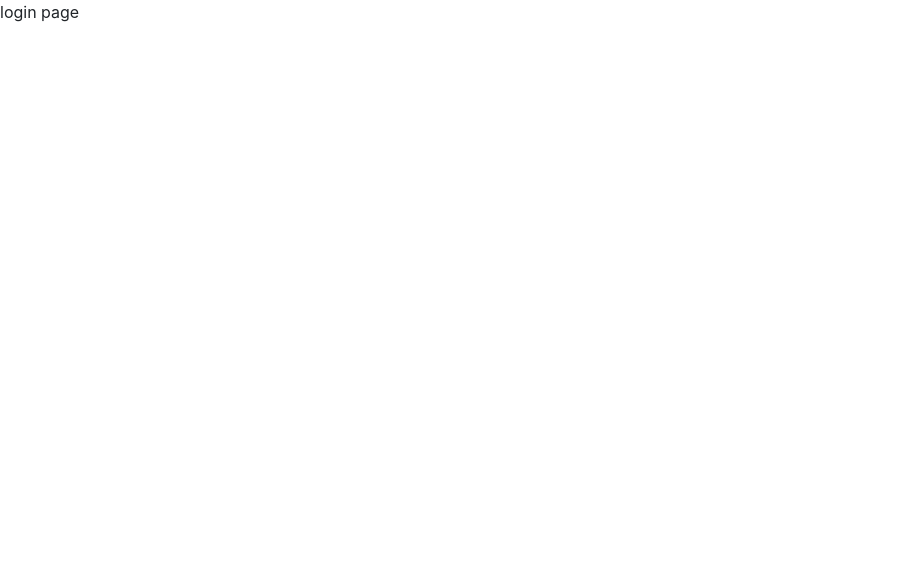
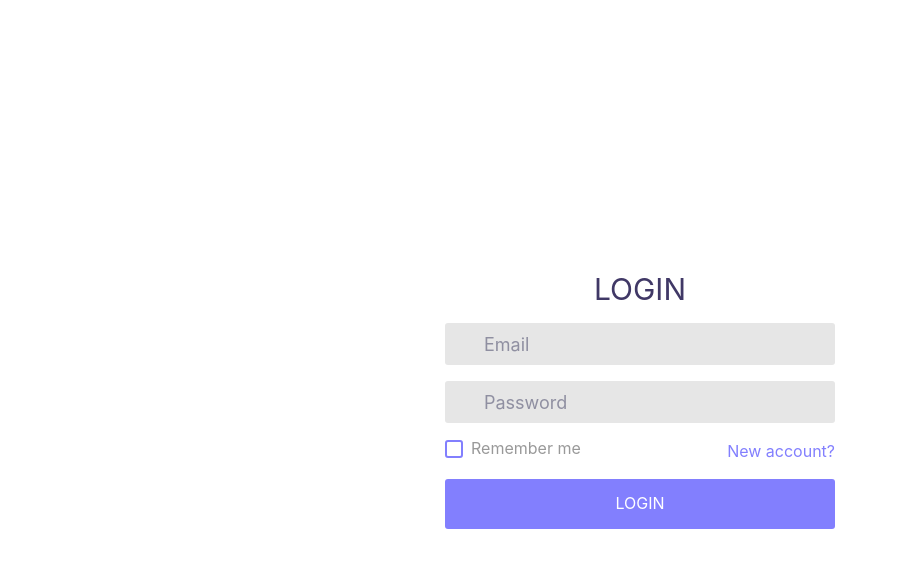
Before and after one commit to eacz/-socket-chat-frontend, a React (Create React App) app: page /auth/login in a window 1280 px wide. Shown: the top 568 px of the page, without its empty margins (0-897 px from the left). Built offline with nearby package versions, Linux system fonts and the light colour scheme.

Commit message:
login and register design

```diff
--- /dev/null
+++ b/src/css/login-register.css
@@ -0,0 +1,403 @@
+
+* {
+	margin: 0px;
+	padding: 0px;
+	box-sizing: border-box;
+}
+
+body, html {
+	height: 100%;
+}
+
+/*---------------------------------------------*/
+a {
+	font-size: 14px;
+	line-height: 1.7;
+	color: #666666;
+	margin: 0px;
+	transition: all 0.4s;
+	-webkit-transition: all 0.4s;
+  -o-transition: all 0.4s;
+  -moz-transition: all 0.4s;
+}
+
+a:focus {
+	outline: none !important;
+}
+
+a:hover {
+	text-decoration: none;
+  color: #403866;
+}
+
+/*---------------------------------------------*/
+h1,h2,h3,h4,h5,h6 {
+	margin: 0px;
+}
+
+p {
+	font-size: 14px;
+	line-height: 1.7;
+	color: #666666;
+	margin: 0px;
+}
+
+ul, li {
+	margin: 0px;
+	list-style-type: none;
+}
+
+
+/*---------------------------------------------*/
+input {
+	outline: none;
+	border: none;
+}
+
+textarea {
+  outline: none;
+  border: none;
+}
+
+textarea:focus, input:focus {
+  border-color: transparent !important;
+}
+
+input::-webkit-input-placeholder { color: #8f8fa1;}
+input:-moz-placeholder { color: #8f8fa1;}
+input::-moz-placeholder { color: #8f8fa1;}
+input:-ms-input-placeholder { color: #8f8fa1;}
+
+textarea::-webkit-input-placeholder { color: #8f8fa1;}
+textarea:-moz-placeholder { color: #8f8fa1;}
+textarea::-moz-placeholder { color: #8f8fa1;}
+textarea:-ms-input-placeholder { color: #8f8fa1;}
+
+label {
+  display: block;
+  margin: 0;
+}
+
+/*---------------------------------------------*/
+button {
+	outline: none !important;
+	border: none;
+	background: transparent;
+}
+
+button:hover {
+	cursor: pointer;
+}
+
+iframe {
+	border: none !important;
+}
+
+
+/*//////////////////////////////////////////////////////////////////
+[ Utility ]*/
+.txt1 {
+  font-size: 16px;
+  color: #827ffe;
+  line-height: 1.4;
+}
+
+
+
+/*//////////////////////////////////////////////////////////////////
+[ login ]*/
+
+.limiter {
+  width: 100%;
+  margin: 0 auto;
+}
+
+.container-login100 {
+  width: 100%;
+  min-height: 100vh;
+  display: -webkit-box;
+  display: -webkit-flex;
+  display: -moz-box;
+  display: -ms-flexbox;
+  display: flex;
+  flex-wrap: wrap;
+  justify-content: center;
+  align-items: center;
+  padding: 15px;
+
+  background-position: center;
+  background-size: cover;
+  background-repeat: no-repeat;;
+}
+
+
+.wrap-login100 {
+  width: 390px;
+  background: #fff;
+  border-radius: 10px;
+  position: relative;
+}
+
+
+/*==================================================================
+[ Form ]*/
+
+.login100-form {
+  width: 100%;
+}
+
+.login100-form-title {
+  font-size: 30px;
+  color: #403866;
+  line-height: 1.2;
+  text-transform: uppercase;
+  text-align: center;
+
+  width: 100%;
+  display: block;
+}
+
+
+
+/*------------------------------------------------------------------
+[ Input ]*/
+
+.wrap-input100 {
+  width: 100%;
+  position: relative;
+  background-color: #e6e6e6;
+  border: 1px solid transparent;
+  border-radius: 3px;
+}
+
+
+/*---------------------------------------------*/
+.input100 {
+  color: #403866;
+  line-height: 1.2;
+  font-size: 18px;
+
+  display: block;
+  width: 100%;
+  background: transparent;
+  height: 40px;
+  padding: 0 20px 0 38px;
+}
+/*------------------------------------------------------------------
+[ Focus Input ]*/
+
+.focus-input100 {
+  position: absolute;
+  display: block;
+  width: calc(100% + 2px);
+  height: calc(100% + 2px);
+  top: -1px;
+  left: -1px;
+  pointer-events: none;
+  border: 1px solid #827ffe;
+  border-radius: 3px;
+
+  visibility: hidden;
+  opacity: 0;
+
+  -webkit-transition: all 0.4s;
+  -o-transition: all 0.4s;
+  -moz-transition: all 0.4s;
+  transition: all 0.4s;
+
+  -webkit-transform: scaleX(1.1) scaleY(1.3);
+  -moz-transform: scaleX(1.1) scaleY(1.3);
+  -ms-transform: scaleX(1.1) scaleY(1.3);
+  -o-transform: scaleX(1.1) scaleY(1.3);
+  transform: scaleX(1.1) scaleY(1.3);
+}
+
+.input100:focus + .focus-input100 {
+  visibility: visible;
+  opacity: 1;
+
+  -webkit-transform: scale(1);
+  -moz-transform: scale(1);
+  -ms-transform: scale(1);
+  -o-transform: scale(1);
+  transform: scale(1);
+}
+
+.eff-focus-selection {
+  visibility: visible;
+  opacity: 1;
+
+  -webkit-transform: scale(1);
+  -moz-transform: scale(1);
+  -ms-transform: scale(1);
+  -o-transform: scale(1);
+  transform: scale(1);
+}
+
+
+/*==================================================================
+[ Restyle Checkbox ]*/
+
+.input-checkbox100 {
+  display: none;
+}
+
+.label-checkbox100 {
+  font-size: 16px;
+  color: #999999;
+  line-height: 1.2;
+
+  display: block;
+  position: relative;
+  padding-left: 26px;
+  cursor: pointer;
+}
+
+.label-checkbox100::before {
+  content: "\f00c";
+  font-family: FontAwesome;
+  font-size: 13px;
+  color: transparent;
+
+  display: -webkit-box;
+  display: -webkit-flex;
+  display: -moz-box;
+  display: -ms-flexbox;
+  display: flex;
+  justify-content: center;
+  align-items: center;
+  position: absolute;
+  width: 18px;
+  height: 18px;
+  border-radius: 3px;
+  background: #fff;
+  border: 2px solid #827ffe;
+  left: 0;
+  top: 50%;
+  -webkit-transform: translateY(-50%);
+  -moz-transform: translateY(-50%);
+  -ms-transform: translateY(-50%);
+  -o-transform: translateY(-50%);
+  transform: translateY(-50%);
+}
+
+.input-checkbox100:checked + .label-checkbox100::before {
+  color: #827ffe;
+}
+
+
+/*------------------------------------------------------------------
+[ Button ]*/
+.container-login100-form-btn {
+  width: 100%;
+  display: -webkit-box;
+  display: -webkit-flex;
+  display: -moz-box;
+  display: -ms-flexbox;
+  display: flex;
+  flex-wrap: wrap;
+}
+
+.login100-form-btn {
+  font-size: 16px;
+  color: #fff;
+  line-height: 1.2;
+  text-transform: uppercase;
+
+  display: -webkit-box;
+  display: -webkit-flex;
+  display: -moz-box;
+  display: -ms-flexbox;
+  display: flex;
+  justify-content: center;
+  align-items: center;
+  padding: 0 20px;
+  width: 100%;
+  height: 50px;
+  background-color: #827ffe;
+  border-radius: 3px;
+
+  -webkit-transition: all 0.4s;
+  -o-transition: all 0.4s;
+  -moz-transition: all 0.4s;
+  transition: all 0.4s;
+}
+
+.login100-form-btn:hover {
+  background-color: #403866;
+}
+
+
+.login100-form-btn:disabled {
+  background-color: grey;
+}
+
+/*------------------------------------------------------------------
+[ Alert validate ]*/
+
+.validate-input {
+  position: relative;
+}
+
+.alert-validate::before {
+  content: attr(data-validate);
+  position: absolute;
+  max-width: 70%;
+  background-color: #fff;
+  border: 1px solid #c80000;
+  border-radius: 3px;
+  padding: 4px 25px 5px 10px;
+  top: 50%;
+  -webkit-transform: translateY(-50%);
+  -moz-transform: translateY(-50%);
+  -ms-transform: translateY(-50%);
+  -o-transform: translateY(-50%);
+  transform: translateY(-50%);
+  right: 12px;
+  pointer-events: none;
+
+  color: #c80000;
+  font-size: 14px;
+  line-height: 1.4;
+  text-align: left;
+
+  visibility: hidden;
+  opacity: 0;
+
+  -webkit-transition: opacity 0.4s;
+  -o-transition: opacity 0.4s;
+  -moz-transition: opacity 0.4s;
+  transition: opacity 0.4s;
+}
+
+.alert-validate::after {
+  content: "\f12a";
+  font-family: FontAwesome;
+  display: block;
+  position: absolute;
+  color: #c80000;
+  font-size: 18px;
+  top: 50%;
+  -webkit-transform: translateY(-50%);
+  -moz-transform: translateY(-50%);
+  -ms-transform: translateY(-50%);
+  -o-transform: translateY(-50%);
+  transform: translateY(-50%);
+  right: 18px;
+}
+
+.alert-validate:hover:before {
+  visibility: visible;
+  opacity: 1;
+}
+
+@media (max-width: 992px) {
+  .alert-validate::before {
+    visibility: visible;
+    opacity: 1;
+  }
+}
+
+
+/*//////////////////////////////////////////////////////////////////
+[ Responsive ]*/
--- a/src/pages/LoginPage.js
+++ b/src/pages/LoginPage.js
@@ -1,8 +1,37 @@
+import { Link } from "react-router-dom"
+
 const LoginPage = () => {
   return (
-    <div>
-      login page
-    </div>
+    <form className='login100-form validate-form flex-sb flex-w'>
+      <span className='login100-form-title mb-3'>Login</span>
+
+      <div className='wrap-input100 validate-input mb-3'>
+        <input className='input100' type='email' name='email' placeholder='Email' />
+        <span className='focus-input100'></span>
+      </div>
+
+      <div className='wrap-input100 validate-input mb-3'>
+        <input className='input100' type='password' name='password' placeholder='Password' />
+        <span className='focus-input100'></span>
+      </div>
+
+      <div className='row mb-3'>
+        <div className='col'>
+          <input className='input-checkbox100' id='ckb1' type='checkbox' name='remember-me' />
+          <label className='label-checkbox100'>Remember me</label>
+        </div>
+
+        <div className='col text-right'>
+          <Link to="/auth/register" className='txt1'>
+            New account?
+          </Link>
+        </div>
+      </div>
+
+      <div className='container-login100-form-btn m-t-17'>
+        <button className='login100-form-btn'>Login</button>
+      </div>
+    </form>
   )
 }
 
--- a/src/pages/RegisterPage.js
+++ b/src/pages/RegisterPage.js
@@ -1,8 +1,42 @@
+import { Link } from 'react-router-dom'
+
 const RegisterPage = () => {
   return (
-    <div>
-      RegisterPage
-    </div>
+    <form className='login100-form validate-form flex-sb flex-w'>
+      <span className='login100-form-title mb-3'>Register</span>
+
+      <div className='wrap-input100 validate-input mb-3'>
+        <input className='input100' type='text' name='name' placeholder='Name' />
+        <span className='focus-input100'></span>
+      </div>
+
+      <div className='wrap-input100 validate-input mb-3'>
+        <input className='input100' type='text' name='username' placeholder='Username' />
+        <span className='focus-input100'></span>
+      </div>
+
+      <div className='wrap-input100 validate-input mb-3'>
+        <input className='input100' type='email' name='email' placeholder='Email' />
+        <span className='focus-input100'></span>
+      </div>
+
+      <div className='wrap-input100 validate-input mb-3'>
+        <input className='input100' type='password' name='password' placeholder='Password' />
+        <span className='focus-input100'></span>
+      </div>
+
+      <div className='row mb-3'>
+        <div className='col text-right'>
+          <Link to="/auth/login" className='txt1'>
+            Already have an account?
+          </Link>
+        </div>
+      </div>
+
+      <div className='container-login100-form-btn m-t-17'>
+        <button className='login100-form-btn'>Create account</button>
+      </div>
+    </form>
   )
 }
 
--- a/src/routers/AuthRouter.js
+++ b/src/routers/AuthRouter.js
@@ -1,14 +1,21 @@
-import { Redirect, Route, Switch } from "react-router"
-import LoginPage from "../pages/LoginPage"
-import RegisterPage from "../pages/RegisterPage"
+import '../css/login-register.css'
+import { Redirect, Route, Switch,  } from 'react-router-dom'
+import LoginPage from '../pages/LoginPage'
+import RegisterPage from '../pages/RegisterPage'
 
 const AuthRouter = () => {
   return (
-    <Switch>
-      <Route exact path="/auth/login" component={LoginPage} />
-      <Route exact path="/auth/register" component={RegisterPage} />
-      <Redirect to="/auth/login" />
-    </Switch>
+    <div className='limiter'>
+      <div className='container-login100'>
+        <div className='wrap-login100 p-t-50 p-b-90'>
+          <Switch>
+            <Route exact path='/auth/login' component={LoginPage} />
+            <Route exact path='/auth/register' component={RegisterPage} />
+            <Redirect to='/auth/login' />
+          </Switch>
+        </div>
+      </div>
+    </div>
   )
 }
 
```
